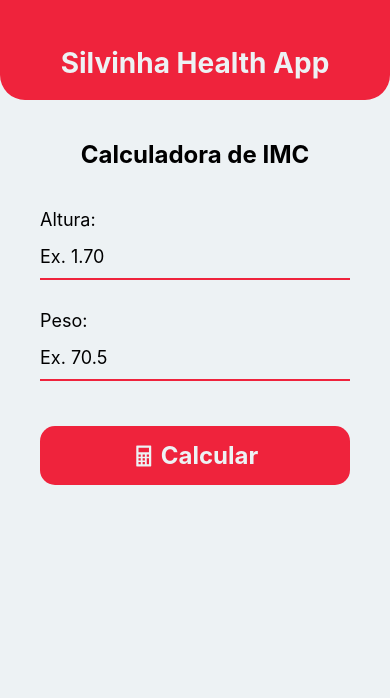
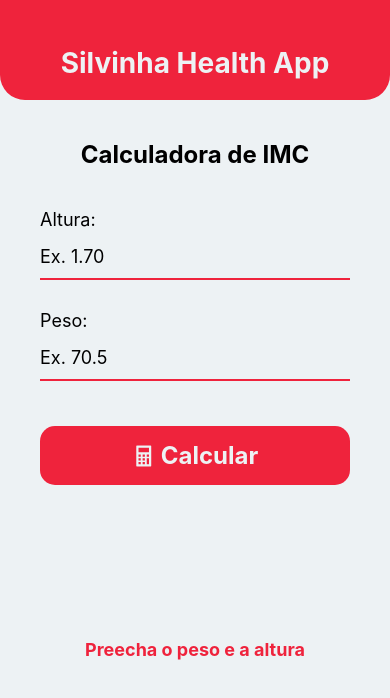
Before and after one commit to 7diegojr/SilvinhaHealthApp, a React Native app in the folder SilvinhaHealthApp/: screen / in a window 390 px wide. Shown: the top 698 px of the page. Built offline with nearby package versions, Linux system fonts and the light colour scheme.

Commit message:
Atualização 17/03

```diff
--- a/SilvinhaHealthApp/App.js
+++ b/SilvinhaHealthApp/App.js
@@ -1,8 +1,15 @@
+import { useState } from 'react';
 import { StatusBar } from 'expo-status-bar';
 import { SafeAreaView, StyleSheet, Text, View, TextInput, TouchableOpacity } from 'react-native';
 import Ionicons from "@expo/vector-icons/Ionicons";
 
 export default function App() {
+  const [height, setHeight] = useState(null);
+  const [weight, setWeight] = useState(null);
+  const [imct, setImc] = useState(null);
+  const [textButton, setTextButton] = useState("Calcular");
+  const [MessangeImc, setMessangeImc] = useState("Preencha o peso e a altura");
+
   return (
     <SafeAreaView style={styles.container}>
       <View style={styles.titleBox}>
@@ -34,8 +41,13 @@
          onPress={() => alert('Drinho do Dry novamente')}
          >
           <Ionicons name= {"calculator-sharp"} size={24} color="#edf2f4"/>
-            <Text style={styles.text}>Calcular</Text>
+            <Text style={styles.text}>{textButton}</Text>
         </TouchableOpacity>
+
+        <View style={styles.imcContainer}>
+          <Text style={styles.imcText}>Preecha o peso e a altura</Text>
+          <Text style={styles.imcResult}></Text>
+        </View>
 
       </View>
 
@@ -105,5 +117,21 @@
     fontSize: 24,
     fontWeight: 'bold',
     marginLeft: 5
+  },
+  imcContainer: {
+    flex: 1,
+    alignItems: 'center',
+    justifyContent: 'center',
+    width: '100%',
+  },
+  imcText: {
+    fontSize: 18,
+    color: '#ef233c',
+    fontWeight: 'bold'
+  },
+  imcResult: {
+    fontSize: 48,
+    color: '#ef233c',
+    fontWeight: 'bold',
   }
 });
```
